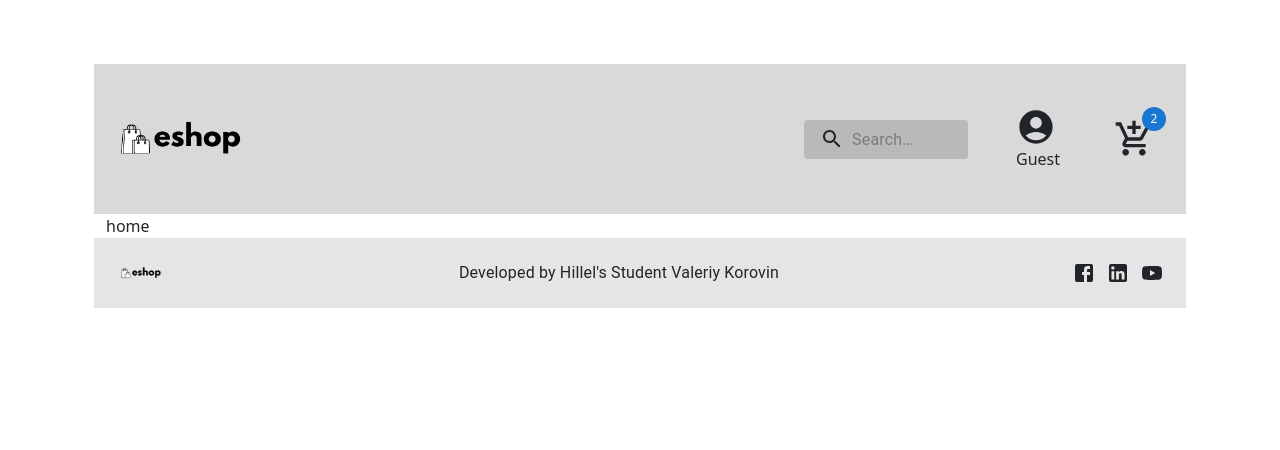
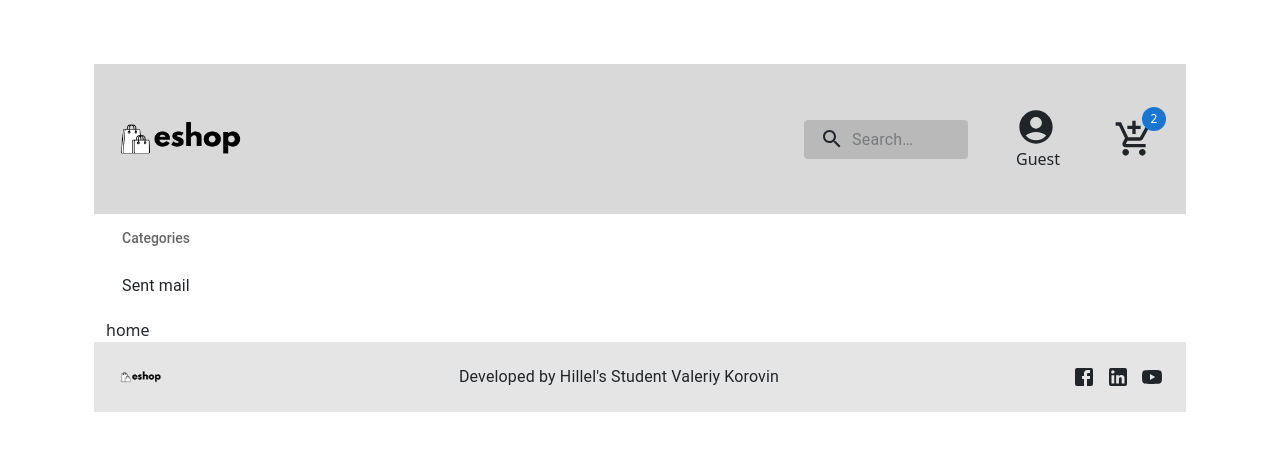
Before and after one commit to Valkor95/REACT_HW, a React (Vite) app: page / in a window 1280 px wide. Shown: the top 450 px of the page. Built offline with nearby package versions, Linux system fonts and the light colour scheme.

Commit message:
FINAL3_v19

```diff
--- a/src/componets/Sidebar/Sidebar.jsx
+++ b/src/componets/Sidebar/Sidebar.jsx
@@ -1,10 +1,22 @@
 import React from 'react';
+import {List, ListItemButton, ListItemIcon, ListItemText, ListSubheader} from "@mui/material";
 
 const Sidebar = () => {
     return (
-        <div>
-
-        </div>
+        <List
+            sx={{ width: '100%', maxWidth: 360, bgcolor: 'background.paper' }}
+            component="nav"
+            aria-labelledby="nested-list-subheader"
+            subheader={
+                <ListSubheader component="div" id="nested-list-subheader">
+                    Categories
+                </ListSubheader>
+            }
+        >
+            <ListItemButton>
+                <ListItemText primary="Sent mail" />
+            </ListItemButton>
+        </List>
     );
 };
 
```
